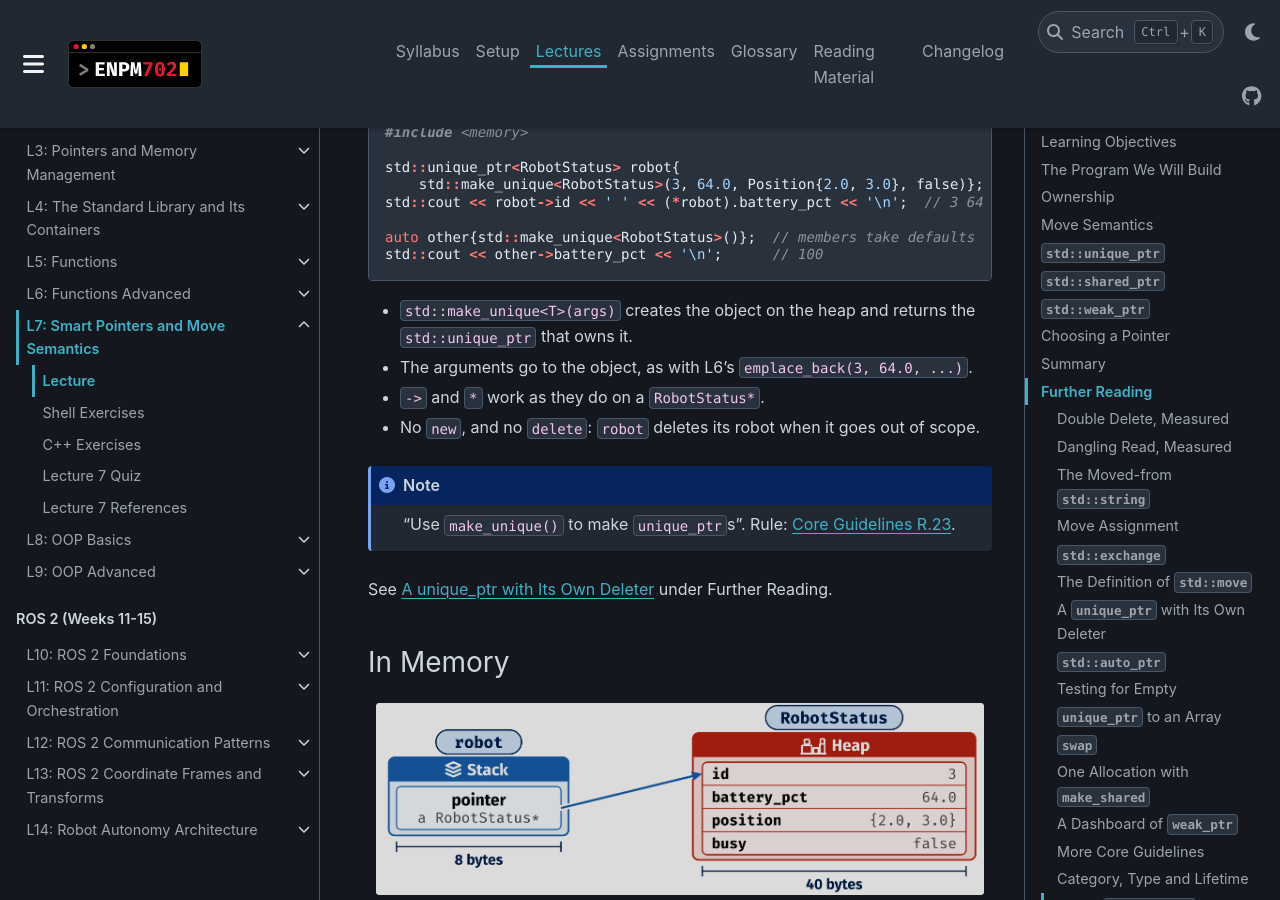
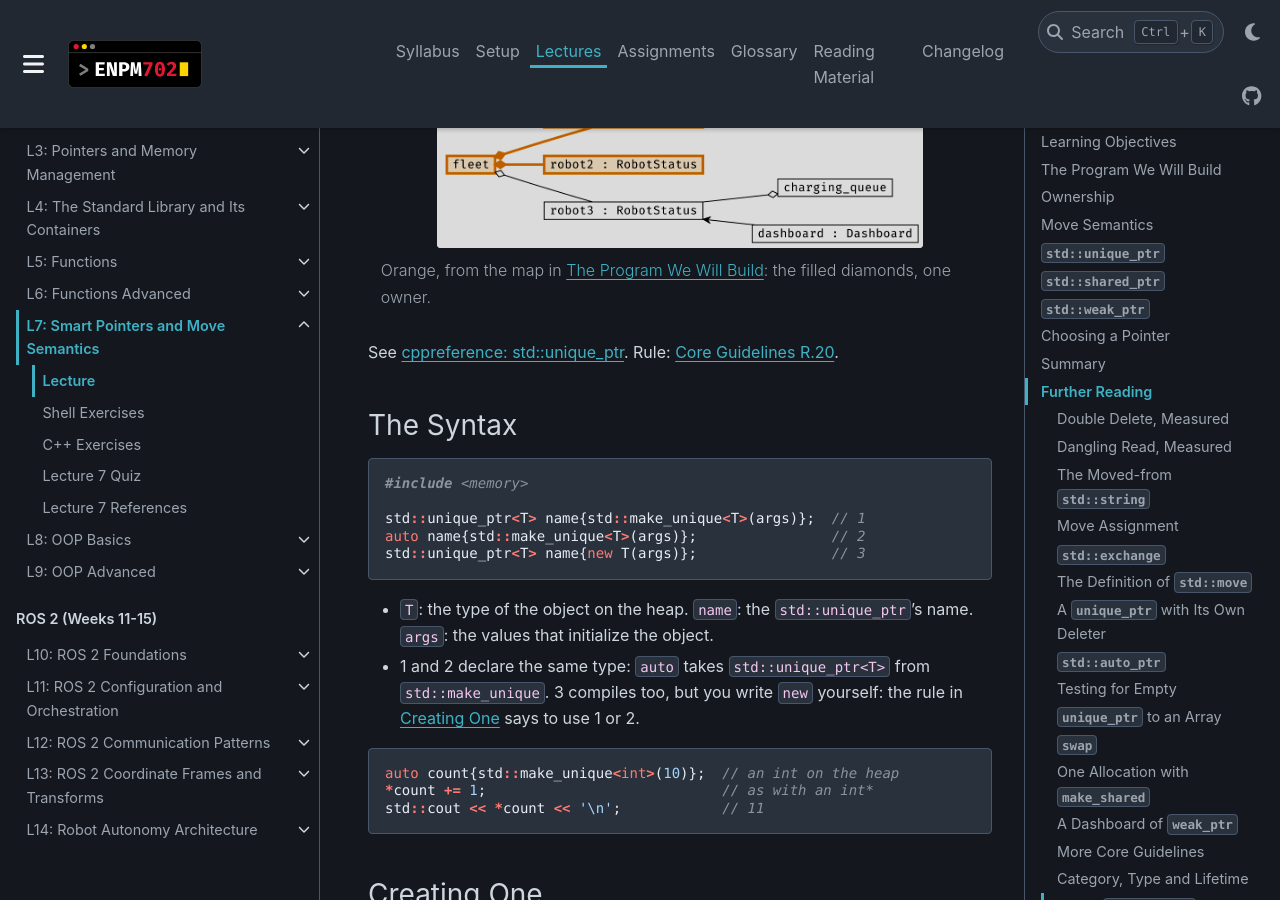
Before and after one commit to zeidk/enpm702-fall-2026-docs, a Sphinx documentation site: the page built from docs/source/lectures/lecture7/l7_lecture.rst, in a window 1280 px wide and 900 px high, scrolled down 17568 px. Built offline with Sphinx 7.4.7 and the PyData theme 0.15.4, drawn with Linux system fonts in a browser that asks for light colours; some of the changed text lies outside the part shown.

Commit message:
L7: unique_ptr syntax, highlighted ownership maps, slide 31 declarations
New section The Syntax before Creating One; the unique_ptr, shared_ptr and
weak_ptr intros show the ownership map with their part highlighted; the
set_route example declares its variables. Slide numbers updated.

```diff
--- a/docs/source/lectures/lecture7/l7_lecture.rst
+++ b/docs/source/lectures/lecture7/l7_lecture.rst
@@ -696,9 +696,14 @@ A Parameter the Function Moves From
 
 .. code-block:: cpp
 
+   struct Robot { RobotStatus status; std::vector<Position> route; };
    void set_route(Robot& robot, std::vector<Position>&& route) {
      robot.route = std::move(route);  // route has a name: move it again
    }
+
+   Robot robot{make_robot(3), {}};
+   std::vector<Position> route{make_route(1000)};
+   const Position* where{route.data()};  // where route's block is
 
    set_route(robot, route);             // error: route is an lvalue
    set_route(robot, std::move(route));  // the caller says: take it
@@ -707,8 +712,9 @@ A Parameter the Function Moves From
 .. code-block:: text
 
    robot.route.data() == where: true, route.size(): 0
-
-- ``&&`` makes the caller write ``std::move`` for a named object, so a copy never happens by accident.
+   robot.route.size(): 5
+
+- ``&&`` makes the caller write ``std::move`` for a named object: no copy by accident.
 - Inside, ``route`` is a named rvalue reference: an lvalue. Without the second ``std::move``, the assignment would copy.
 
 .. note::
@@ -746,7 +752,34 @@ Return by Value, Again
 
 A ``std::unique_ptr`` is the only owner of one object on the heap. It cannot be copied, only moved, and when it is destroyed it deletes the object.
 
+.. figure:: /_static/images/l7/owner_map_unique.png
+   :alt: A UML object diagram: six boxes joined by lines, with nothing written on the lines. On the left, a box labeled fleet. In the middle, three boxes labeled robot1 : RobotStatus, robot2 : RobotStatus and robot3 : RobotStatus, one above the other. On the right, a box labeled charging_queue and, below it, a box labeled dashboard : Dashboard. Lines with a filled diamond at the fleet end join the fleet to robot1 and to robot2. Lines with an open diamond at the owner end join the fleet to robot3 and the charging_queue to robot3. A line with no diamond runs from the dashboard to robot3 and ends in an open arrowhead at robot3. Highlighted in orange, with thick borders and lines: fleet, robot1 and robot2, and the two lines with a filled diamond. The rest is black.
+   :align: center
+   :width: 80%
+
+   Orange, from the map in `The Program We Will Build`_: the filled diamonds, one owner.
+
 See `cppreference: std::unique_ptr <https://en.cppreference.com/w/cpp/memory/unique_ptr>`__. Rule: `Core Guidelines R.20 <https://isocpp.github.io/CppCoreGuidelines/CppCoreGuidelines#rr-owner>`__.
+
+The Syntax
+^^^^^^^^^^
+
+.. code-block:: cpp
+
+   #include <memory>
+
+   std::unique_ptr<T> name{std::make_unique<T>(args)};  // 1
+   auto name{std::make_unique<T>(args)};                // 2
+   std::unique_ptr<T> name{new T(args)};                // 3
+
+- ``T``: the type of the object on the heap. ``name``: the ``std::unique_ptr``'s name. ``args``: the values that initialize the object.
+- 1 and 2 declare the same type: ``auto`` takes ``std::unique_ptr<T>`` from ``std::make_unique``. 3 compiles too, but you write ``new`` yourself: the rule in :ref:`l7-unique-creating-one` says to use 1 or 2.
+
+.. code-block:: cpp
+
+   auto count{std::make_unique<int>(10)};  // an int on the heap
+   *count += 1;                            // as with an int*
+   std::cout << *count << '\n';            // 11
 
 .. _l7-unique-creating-one:
 
@@ -1045,12 +1078,19 @@ Exercise 2: Lines That Compile
    RobotStatus* f{d.get()};                            // 7
    std::unique_ptr<RobotStatus> g{f};                  // 8
 
-- For each line: does it compile? If it compiles, is it correct? Then check in ``702run week7_playground 46`` and its comments.
+- For each line: does it compile? If it compiles, is it correct? Then check in ``702run week7_playground 47`` and its comments.
 
 ``std::shared_ptr``
 -------------------
 
 A ``std::shared_ptr`` is one of several owners of an object on the heap. The owners share a count, and the last one to let go deletes the object.
+
+.. figure:: /_static/images/l7/owner_map_shared.png
+   :alt: A UML object diagram: six boxes joined by lines, with nothing written on the lines. On the left, a box labeled fleet. In the middle, three boxes labeled robot1 : RobotStatus, robot2 : RobotStatus and robot3 : RobotStatus, one above the other. On the right, a box labeled charging_queue and, below it, a box labeled dashboard : Dashboard. Lines with a filled diamond at the fleet end join the fleet to robot1 and to robot2. Lines with an open diamond at the owner end join the fleet to robot3 and the charging_queue to robot3. A line with no diamond runs from the dashboard to robot3 and ends in an open arrowhead at robot3. Highlighted in orange, with thick borders and lines: fleet, robot3 and charging_queue, and the two lines with an open diamond. The rest is black.
+   :align: center
+   :width: 80%
+
+   Orange, from the map in `The Program We Will Build`_: the open diamonds, several owners.
 
 See `cppreference: std::shared_ptr <https://en.cppreference.com/w/cpp/memory/shared_ptr>`__. Rule: `Core Guidelines R.21 <https://isocpp.github.io/CppCoreGuidelines/CppCoreGuidelines#rr-unique>`__.
 
@@ -1290,6 +1330,13 @@ Returning
 -----------------
 
 A ``std::weak_ptr`` watches an object that ``std::shared_ptr``\ s own. It never keeps the object alive, and it can tell whether the object still exists.
+
+.. figure:: /_static/images/l7/owner_map_weak.png
+   :alt: A UML object diagram: six boxes joined by lines, with nothing written on the lines. On the left, a box labeled fleet. In the middle, three boxes labeled robot1 : RobotStatus, robot2 : RobotStatus and robot3 : RobotStatus, one above the other. On the right, a box labeled charging_queue and, below it, a box labeled dashboard : Dashboard. Lines with a filled diamond at the fleet end join the fleet to robot1 and to robot2. Lines with an open diamond at the owner end join the fleet to robot3 and the charging_queue to robot3. A line with no diamond runs from the dashboard to robot3 and ends in an open arrowhead at robot3. Highlighted in orange, with thick borders and lines: dashboard and robot3, and the arrow from the dashboard to robot3. The rest is black.
+   :align: center
+   :width: 80%
+
+   Orange, from the map in `The Program We Will Build`_: the arrow, a look without owning.
 
 See `cppreference: std::weak_ptr <https://en.cppreference.com/w/cpp/memory/weak_ptr>`__. Rule: `Core Guidelines R.24 <https://isocpp.github.io/CppCoreGuidelines/CppCoreGuidelines#rr-weak_ptr>`__.
 
```
Also changed, not shown: other parts of docs/source/lectures/lecture7/l7_lecture.rst (+9 -9 lines), docs/source/_static/images/l7/owner_map_shared.png (added), docs/source/_static/images/l7/owner_map_unique.png (added), docs/source/_static/images/l7/owner_map_weak.png (added).
